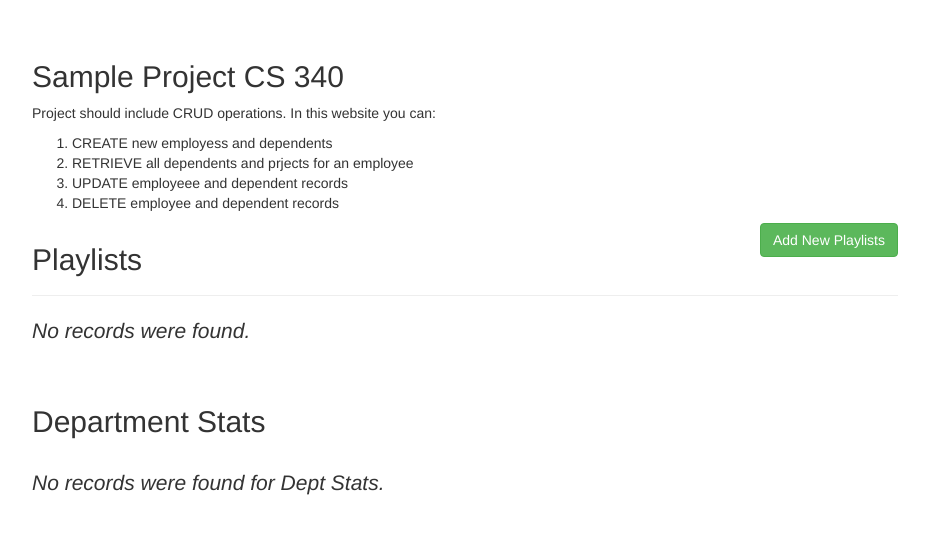
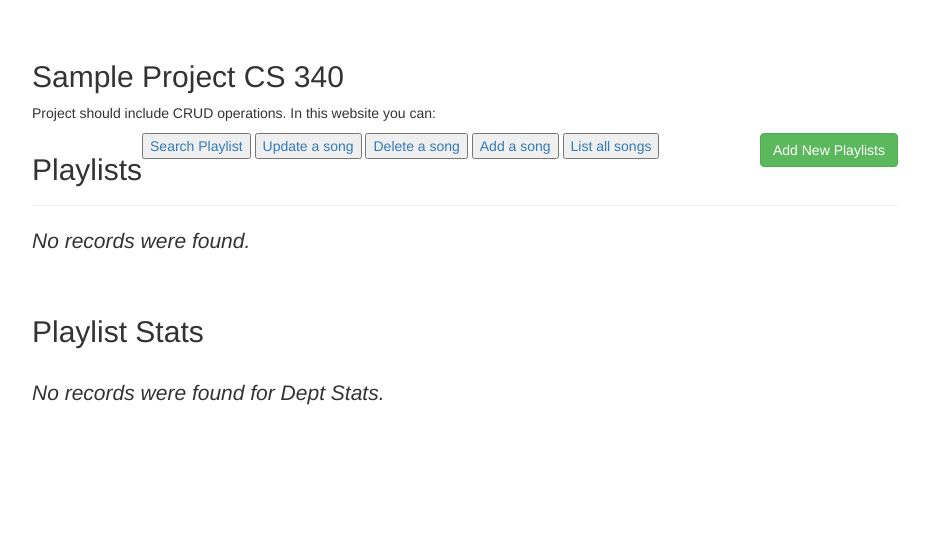
Before and after one commit to sabri414/CS340-Final-Project, a PHP site: page / in a window 1280 px wide. Shown: the top 534 px of the page, without its empty margins (175-1104 px from the left). Run offline with PHP 8.4, Linux system fonts and the light colour scheme; data that the repository does not hold is empty.

Commit message:
new changes

```diff
--- a/index.php
+++ b/index.php
@@ -33,6 +33,7 @@
     </script>
 </head>
 <body>
+
     <?php
         // Include config file
         require_once "config.php";
@@ -45,13 +46,19 @@
 		    <div class="page-header clearfix">
 		     <h2> Sample Project CS 340 </h2>
                        <p> Project should include CRUD operations. In this website you can:
-				<ol> 	<li> CREATE new employess and  dependents </li>
-					<li> RETRIEVE all dependents and prjects for an employee</li>
-                                        <li> UPDATE employeee and dependent records</li>
-					<li> DELETE employee and dependent records </li>
+				<ol>
+                <td>
+
 				</ol>
 		       <h2 class="pull-left">Playlists</h2>
-                        <a href="createEmployee.php" class="btn btn-success pull-right">Add New Playlists</a>
+                 <tr><button  ><a href="viewDependent.php">Search Playlist</a></button></tr>
+        <tr><button ><a href="updateDependent.php">Update a song</a></button></tr>
+        <tr><button  ><a href="deleteDependent.php">Delete a song</a></button></tr>
+        <tr><button  ><a href="createEmployee.php"> Add a song</a></button></tr>
+        <tr><button  ><a href="viewProjects.php"> List all songs</a></button></tr>
+        <a href="createEmployee.php" class="btn btn-success pull-right">Add New Playlists</a>
+         </td>
+
                     </div>
                     <?php
                     // Include config file
@@ -84,7 +91,7 @@
                                         echo "<td>" . $row['Playlist_name'] . "</td>";
                                         echo "<td>" . $row['User_id'] . "</td>";
                                         echo "<td>";
-                                            echo "<a href='viewProjects.php?Ssn=". $row['Ssn']."&Lname=".$row['Lname']."' title='View Projects' data-toggle='tooltip'><span class='glyphicon glyphicon-eye-open'></span></a>";
+                                            echo "<a href='viewPlaylist.php?Ssn=". $row['Playlist_id']."' title='View songs' data-toggle='tooltip'><span class='glyphicon glyphicon-eye-open'></span></a>";
                                             echo "<a href='updateEmployee.php?Ssn=". $row['Ssn'] ."' title='Update Record' data-toggle='tooltip'><span class='glyphicon glyphicon-pencil'></span></a>";
                                             echo "<a href='deleteEmployee.php?Ssn=". $row['Ssn'] ."' title='Delete Record' data-toggle='tooltip'><span class='glyphicon glyphicon-trash'></span></a>";
 											echo "<a href='viewDependents.php?Ssn=". $row['Ssn']."&Lname=".$row['Lname']."' title='View Dependents' data-toggle='tooltip'><span class='glyphicon glyphicon-user'></span></a>";
@@ -101,29 +108,32 @@
                     } else{
                         echo "ERROR: Could not able to execute $sql. <br>" . mysqli_error($link);
                     }
-					echo "<br> <h2> Department Stats </h2> <br>";
+					echo "<br> <h2> Playlist Stats </h2> <br>";
 
                     // Select Department Stats
 					// You will need to Create a DEPT_STATS table
 
-                    $sql2 = "SELECT * FROM DEPT_STATS";
+                    $sql2 = "SELECT Playlist.Playlist_id AS 'pid', Playlist_name, SUM(Duration) AS total_duration
+                            FROM Song, added , Playlist
+                            WHERE added.song_id = Song.Song_id AND added.playlist_id = Playlist.Playlist_id
+                            GROUP BY Playlist.Playlist_id";
                     if($result2 = mysqli_query($link, $sql2)){
                         if(mysqli_num_rows($result2) > 0){
                             echo "<div class='col-md-4'>";
 							echo "<table width=30% class='table table-bordered table-striped'>";
                                 echo "<thead>";
                                     echo "<tr>";
-                                        echo "<th width=20%>Dno</th>";
-                                        echo "<th width = 20%>Number of Employees</th>";
-                                        echo "<th width = 40%>Average Salary</th>";
+                                        echo "<th width=20%>Playlist_id</th>";
+                                        echo "<th width = 40%>Playlist name</th>";
+                                        echo "<th width = 40%>Duration </th>";
 
                                 echo "</thead>";
                                 echo "<tbody>";
                                 while($row = mysqli_fetch_array($result2)){
                                     echo "<tr>";
-                                        echo "<td>" . $row['Dnumber'] . "</td>";
-                                        echo "<td>" . $row['Emp_count'] . "</td>";
-                                        echo "<td>" . $row['Avg_salary'] . "</td>";
+                                        echo "<td>" . $row['pid'] . "</td>";
+                                        echo "<td>" . $row['Playlist_name'] . "</td>";
+                                        echo "<td>" . $row['total_duration'] . "</td>";
 
                                     echo "</tr>";
                                 }
```
Also changed, not shown: viewPlaylist.php (renamed from viewProjects.php).
